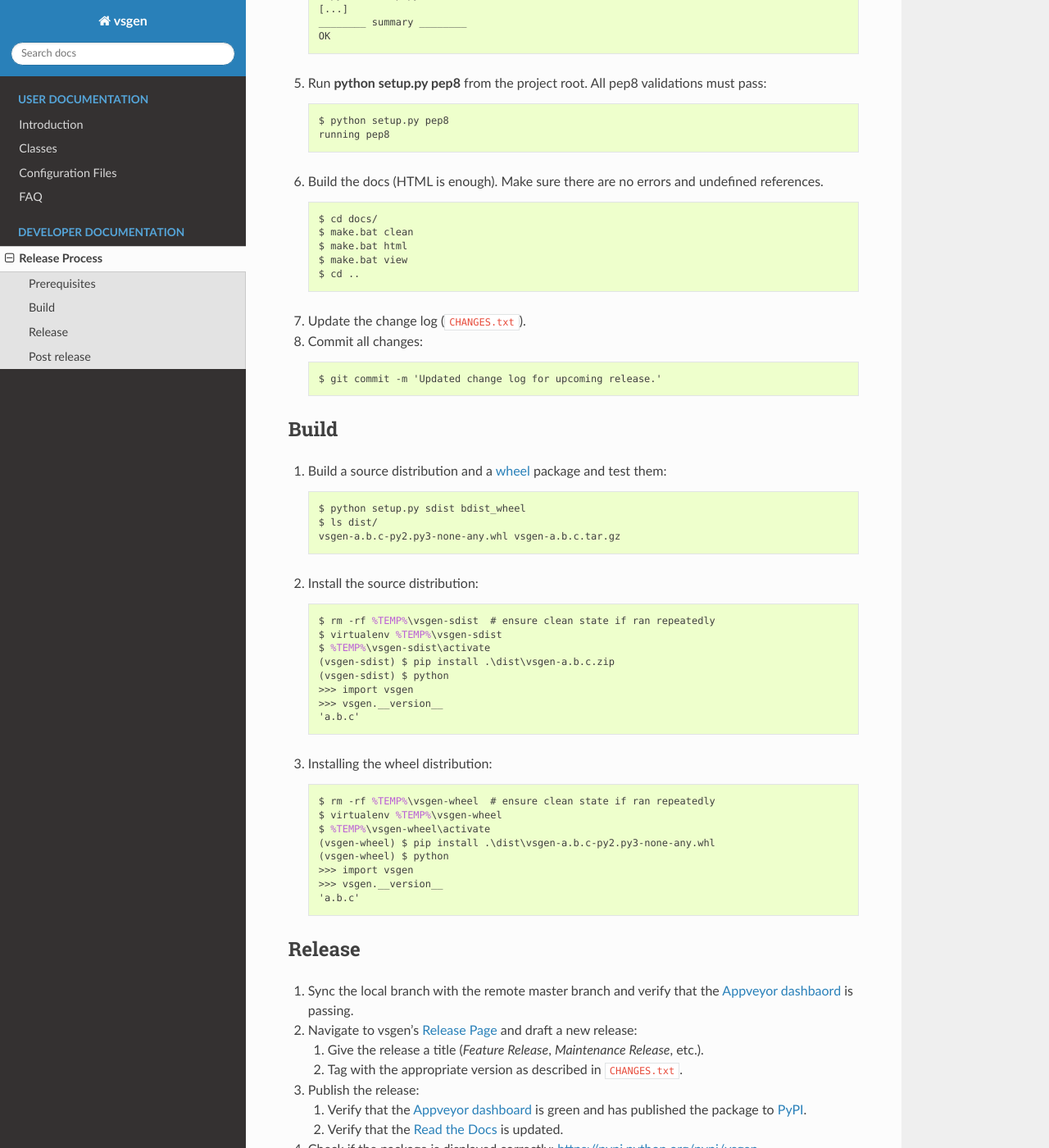
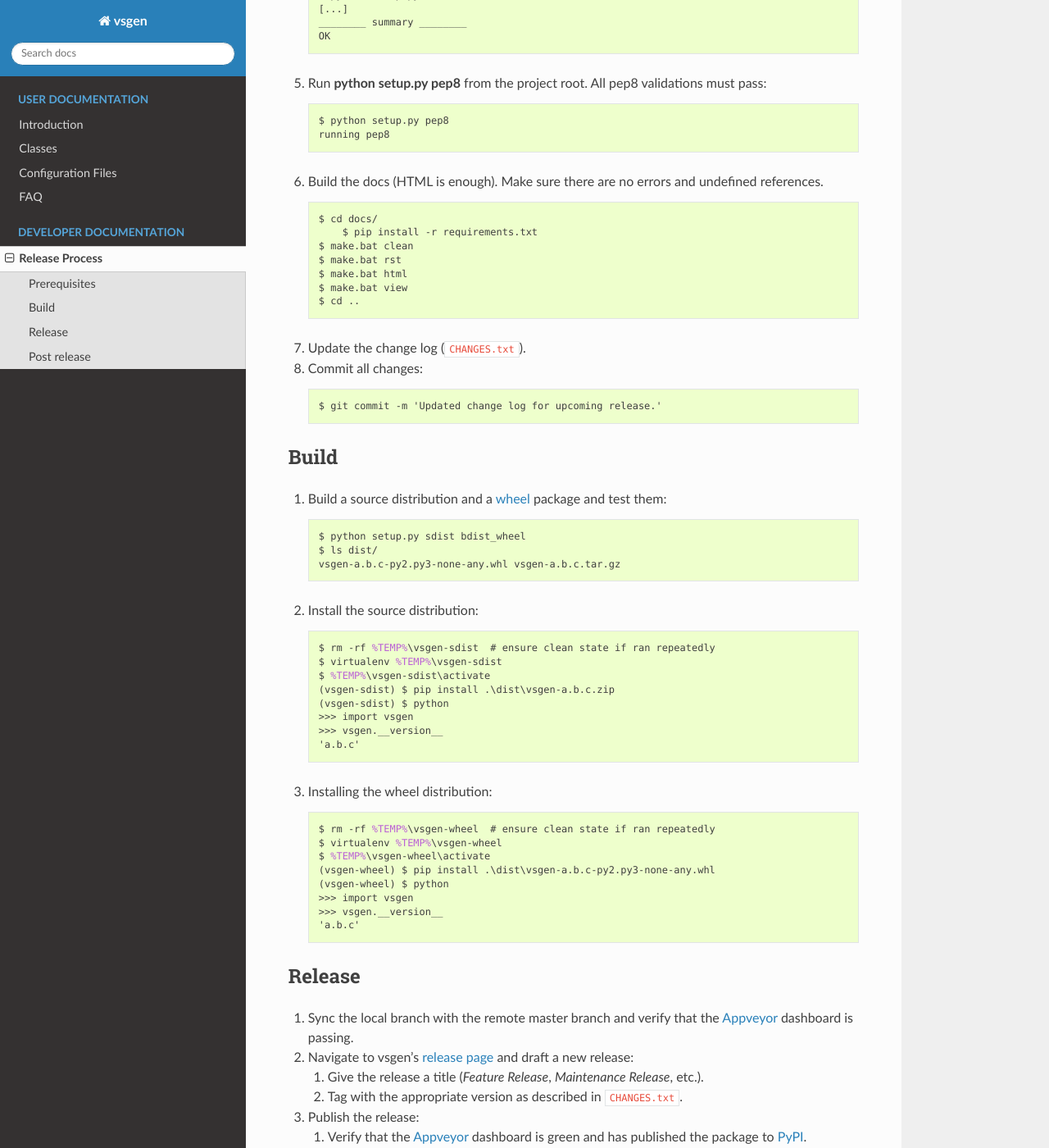
Before and after one commit to dbarsam/python-vsgen, a Sphinx documentation site: the page built from docs/source/dev/release.rst, in a window 1280 px wide and 1400 px high, scrolled down 545 px. Shown: the whole window at 82% size. Built offline with Sphinx 7.4.7 and the Read the Docs theme 2.0.0, drawn with Linux system fonts in a browser that asks for light colours; pages that are not in the unit, such as notebooks, are missing from menus.

Commit message:
Added missing release steps to release documentation.

```diff
--- a/docs/source/dev/release.rst
+++ b/docs/source/dev/release.rst
@@ -5,15 +5,14 @@ Release Process
 This process describes the steps to execute the automated release workflow for `vsgen`.  This workflow consists of:
 
 #. A new release being generated on GitHub.
-#. The release built and validated by `AppVeyor <https://ci.appveyor.com/project/DBarsam/python-vsgen>`_.
-#. The documentation updated on the `Read the Docs <http://vsgen.readthedocs.org/en/latest/>`_.
-#. The Python package updated on `PyPI <https://pypi.python.org/pypi/vsgen>`_.
+#. The release built and validated by `AppVeyor`_.
+#. The documentation updated on the `Read the Docs`_.
+#. The Python package updated on `PyPI`_.
 
 Prerequisites
 =============
 
-#. Close all `tickets for the next version
-   <https://github.com/dbarsam/python-vsgen/issues?q=is%3Aopen+is%3Aissue>`_.
+#. Close all `tickets for the next version`_.
 
 #. Update the *minimum* version of all requirements in :file:`setup.py`.
 
@@ -43,7 +42,9 @@ Prerequisites
    .. code-block:: bat
 
     $ cd docs/
+	$ pip install -r requirements.txt
     $ make.bat clean
+    $ make.bat rst
     $ make.bat html
     $ make.bat view
     $ cd ..
@@ -59,8 +60,7 @@ Prerequisites
 Build
 =====
 
-#. Build a source distribution and a `wheel <https://pypi.python.org/pypi/wheel>`_
-   package and test them:
+#. Build a source distribution and a `wheel`_ package and test them:
 
    .. code-block:: bat
 
@@ -97,24 +97,19 @@ Build
 Release
 =======
 
-#. Sync the local branch with the remote master branch and verify that
-   the `Appveyor dashbaord <https://ci.appveyor.com/project/dbarsam/python-vsgen>`_ is passing.
+#. Sync the local branch with the remote master branch and verify that the `Appveyor`_ dashboard is passing.
 
-#. Navigate to vsgen's `Release Page <https://github.com/dbarsam/python-vsgen/releases>`_
-   and draft a new release:
+#. Navigate to vsgen's `release page`_ and draft a new release:
 
    #. Give the release a title (`Feature Release`, `Maintenance Release`, etc.).
    #. Tag with the appropriate version as described in :file:`CHANGES.txt`.
 
 #. Publish the release:
 
-   #. Verify that the `Appveyor dashboard <https://ci.appveyor.com/project/DBarsam/python-vsgen>`_
-      is green and has published the package to `PyPI <https://pypi.python.org/pypi>`_.
-   #. Verify that the `Read the Docs <http://vsgen.readthedocs.io/en/latest/>`_
-      is updated.
+   #. Verify that the `Appveyor`_ dashboard is green and has published the package to `PyPI`_.
+   #. Verify that the `Read the Docs`_ is updated.
 
-#. Check if the package is displayed correctly:
-   https://pypi.python.org/pypi/vsgen
+#. Check if the package is displayed correctly: https://pypi.python.org/pypi/vsgen
 
 Post release
 ============
```
Also changed, not shown: other parts of docs/source/dev/release.rst (+7 -0 lines).
